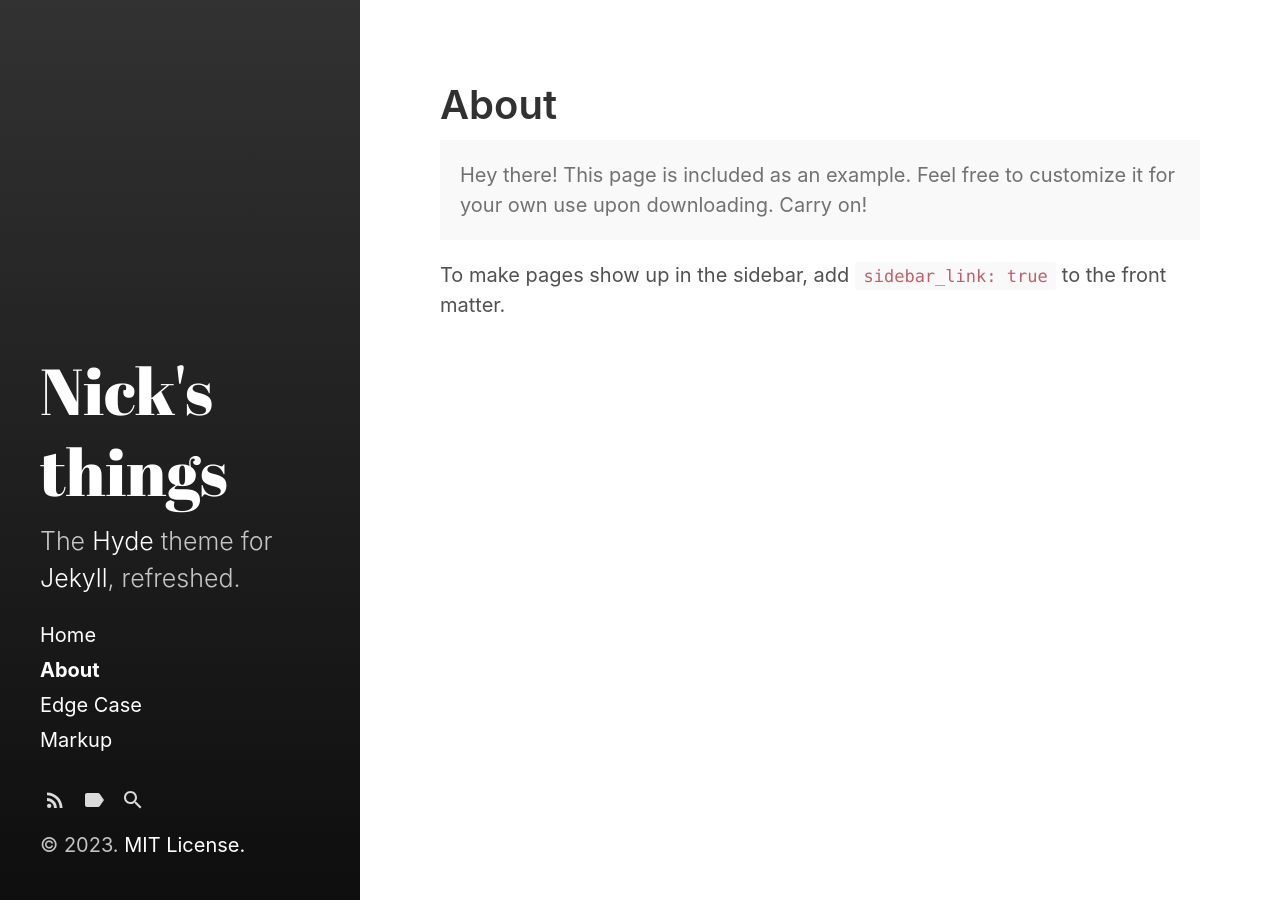
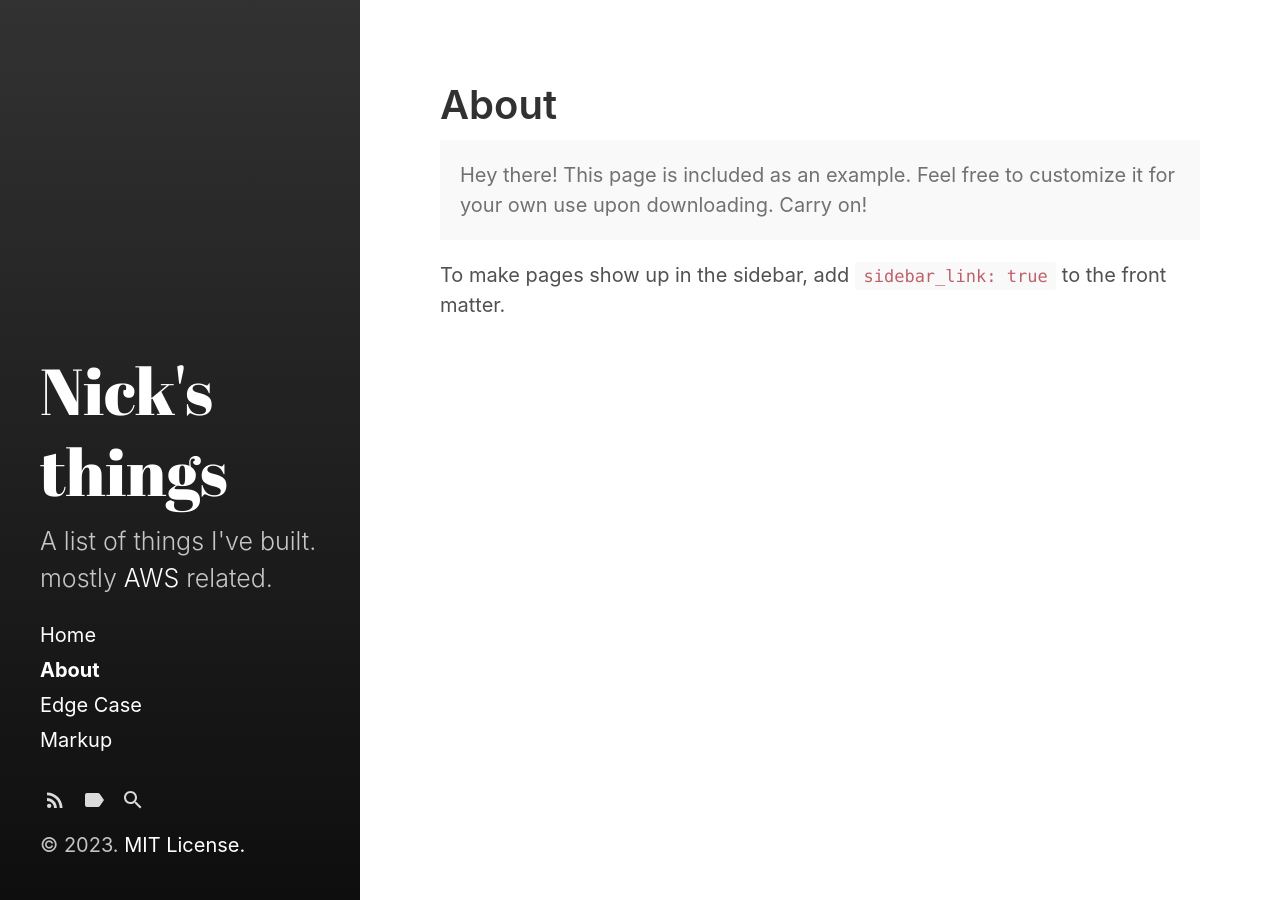
Before and after one commit to xelfer/xelfer.github.io, a Jekyll site: the page built from about.md, in a window 1280 px wide. Built offline with Jekyll 4.4.1, drawn with Linux system fonts in a browser that asks for light colours.

Commit message:
does this work

```diff
--- a/_config.yml
+++ b/_config.yml
@@ -4,8 +4,8 @@ highlighter:      rouge
 
 # Setup
 title:            Nick's things
-tagline:          'A Jekyll theme'
-description:      'The <a href="http://hyde.getpoole.com" target="_blank">Hyde</a> theme for <a href="http://jekyllrb.com" target="_blank">Jekyll</a>, refreshed.'
+tagline:          'also stuff'
+description:      A list of things I've built. mostly <a href="http://aws.amazon.com">AWS</a> related.
 url:              https://fongandrew.github.io
 baseurl:          '/hydeout'
                   # the optional subpath of your site, e.g. "/blog"
```
